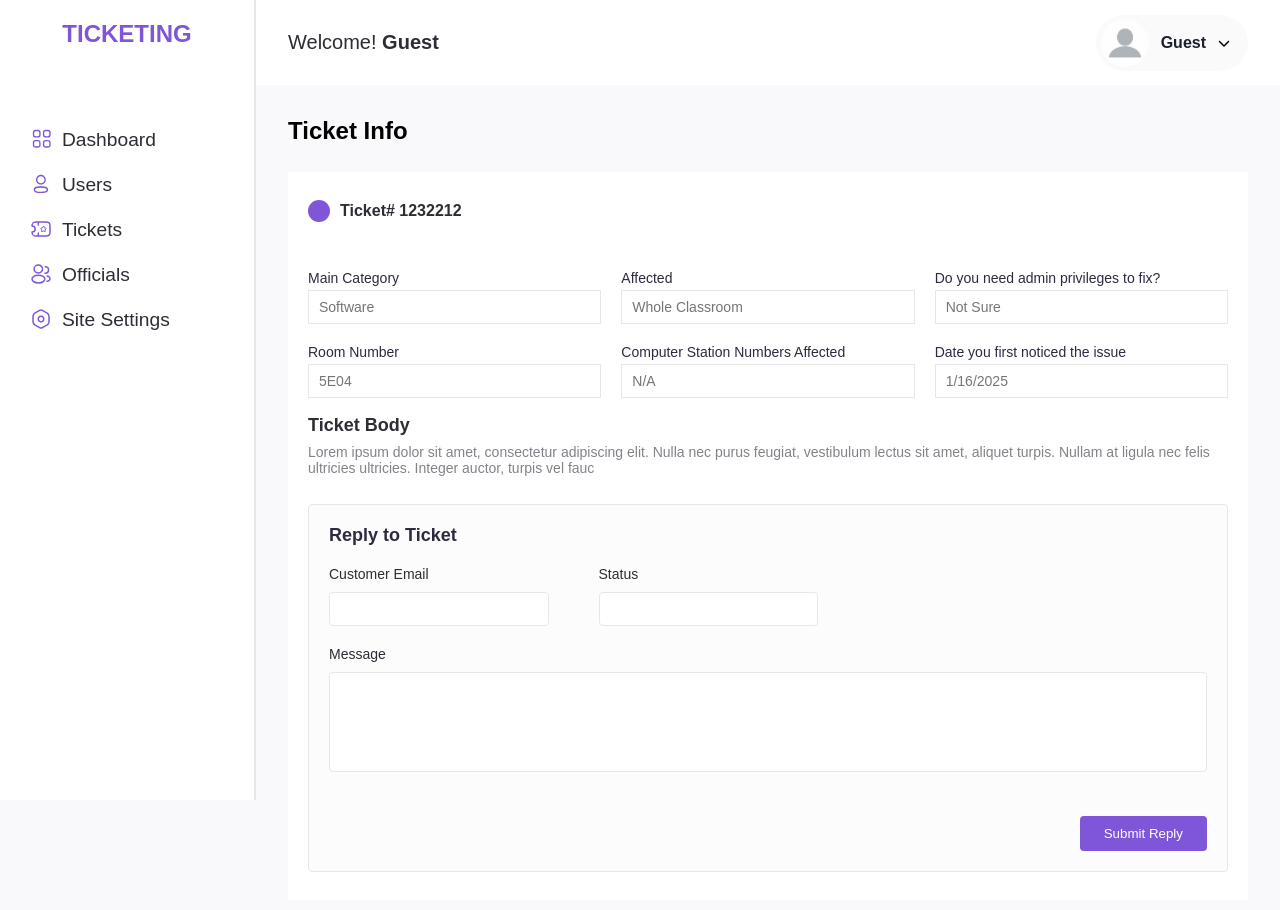
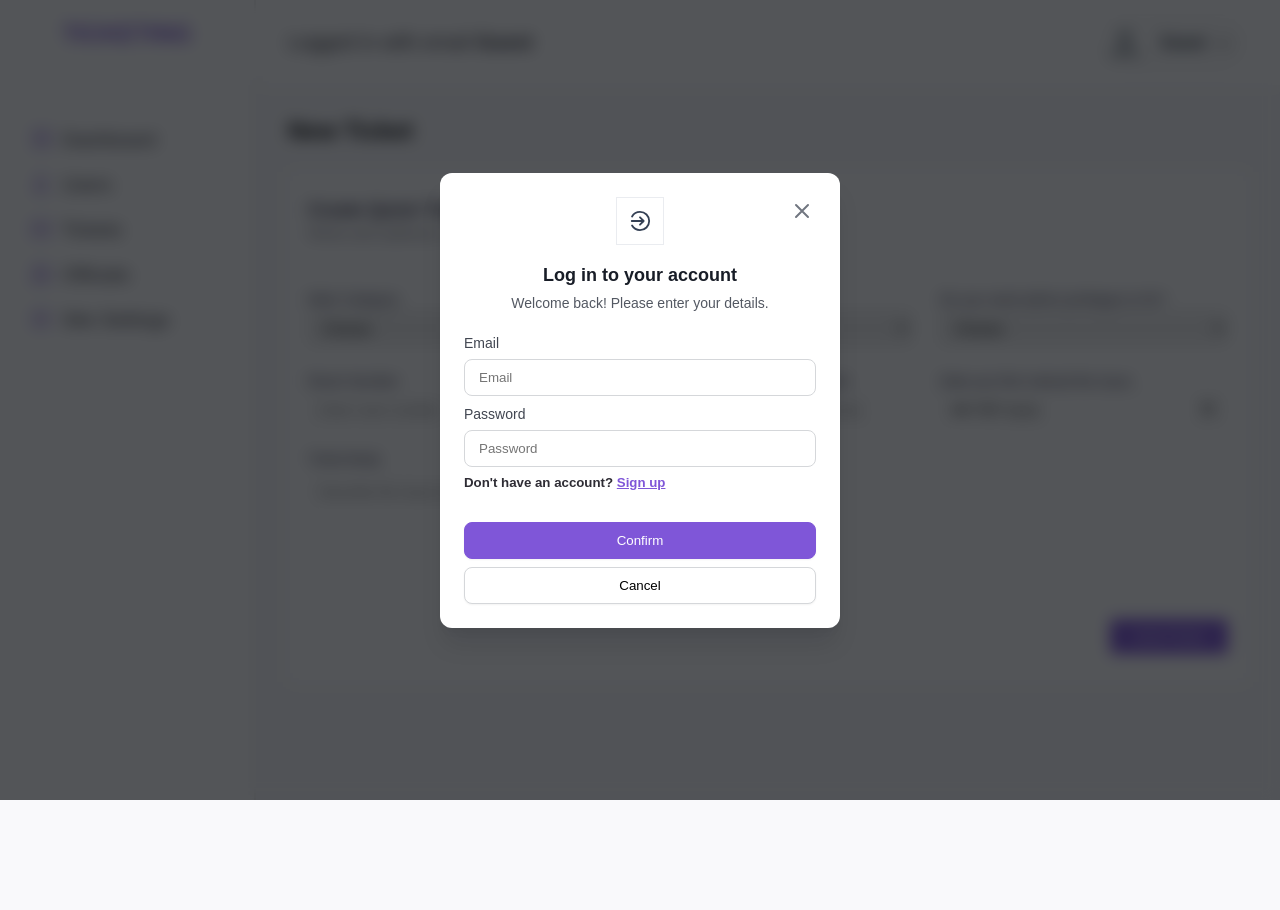
Before and after one commit to ravenivan/ticketing-system, a React (Vite) app: page /new-ticket in a window 1280 px wide. Shown: the top 910 px of the page. After the commit the page ends 800 px from the top, so only its background shows below. Built offline with nearby package versions, Linux system fonts and the light colour scheme; no server answers.

Commit message:
authenication finished

```diff
--- a/src/App.css
+++ b/src/App.css
@@ -120,6 +120,7 @@ body {
     background-color: #FAFAFA;
     border-radius: 9999px;
     padding: 12px 18px 12px 5px;
+    position: relative;
 }
 
 .topbar__frame {
@@ -142,6 +143,28 @@ body {
 
 .topbar-icon {
     height: 12px;
+    cursor: pointer;
+}
+
+.topbar__dropdown {
+    position: absolute;
+    top: 60px;
+    right: 4px;
+    width: 100px;
+    background-color: var(--theme-color);
+    z-index: 2222;
+    border: 1px solid black;
+    border-radius: 4px;
+    text-align: center;
+    padding: 4px 8px;
+}
+
+.topbar__dropdown__item {
+    color: #FFF;
+    font-size: 16px;
+    font-weight: 600;
+    letter-spacing: 0.5px;
+    cursor: pointer;
 }
 
 /* Dashboard */
@@ -246,6 +269,7 @@ body {
     align-items: center;
     border: none;
     color: #FFF;
+    cursor: pointer;
 }
 
 .dashboard-pagnition__page {
@@ -568,6 +592,21 @@ body {
     width: 100%;
 }
 
+.loginModal__signUp {
+    margin-top: 8px;
+    color: var(--dark-text);
+    text-align: start;
+    width: 100%;
+
+}
+
+.loginModal__signUp-button {
+    color: var(--theme-color);
+    font-weight: 600;
+    text-decoration: underline;
+    cursor: pointer;
+}
+
 .loginModal__button-confirm {
     width: 100%;
     padding: 10px 18px;
@@ -576,7 +615,8 @@ body {
     background-color: var(--theme-color);
     box-shadow: 0px 1px 2px 0px rgba(10, 13, 18, 0.05);
     color: #FFF;
-    margin-top: 16px;
+    margin-top: 32px;
+    cursor: pointer;
 }
 
 .loginModal__button-cancel {
@@ -586,7 +626,8 @@ body {
     border: 1px solid #D5D7DA;
     background: #FFF;
     box-shadow: 0px 1px 2px 0px rgba(10, 13, 18, 0.05);
-    margin-top: 4px;
+    margin-top: 8px;
+    cursor: pointer
 }
 
 .loginModal__x-button-wrapper {
@@ -685,6 +726,10 @@ body {
     line-height: 20px;
 }
 
+.signupModal__input__title-star {
+    color: red;
+}
+
 .signupModal__input__field {
     padding: 10px 14px;
     border-radius: 8px;
@@ -701,6 +746,20 @@ body {
     line-height: 20px;
 }
 
+.signupModal__login {
+    margin-top: 12px;
+    color: var(--dark-text);
+    text-align: start;
+    width: 100%;
+}
+
+.signupModal__login-button {
+    color: var(--theme-color);
+    font-weight: 600;
+    text-decoration: underline;
+    cursor: pointer;
+}
+
 .signupModal__button-confirm {
     width: 100%;
     padding: 10px 18px;
@@ -710,6 +769,7 @@ body {
     box-shadow: 0px 1px 2px 0px rgba(10, 13, 18, 0.05);
     color: #FFF;
     margin-top: 32px;
+    cursor: pointer
 }
 
 .signupModal__button-cancel {
@@ -720,6 +780,7 @@ body {
     background: #FFF;
     box-shadow: 0px 1px 2px 0px rgba(10, 13, 18, 0.05);
     margin-top: 8px;
+    cursor: pointer
 }
 
 .signupModal__x-button-wrapper {
--- a/src/App.jsx
+++ b/src/App.jsx
@@ -1,4 +1,4 @@
-import { useState } from 'react'
+import { useEffect, useState } from 'react'
 import reactLogo from './assets/react.svg'
 import viteLogo from '/vite.svg'
 import './App.css'
@@ -11,12 +11,27 @@ import LoginModal from './components/modals/LoginModal'
 import SignupModal from './components/modals/SignupModal'
 import { AppContext } from './AppContext'
 import TicketInfo from './components/TicketInfo'
+import { onAuthStateChanged } from 'firebase/auth'
+import { auth } from './firebase'
 
 function App() {
 
   const [user, setUser] = useState(null)
   const [showLoginModal, setShowLoginModal] = useState(false)
   const [showSignupModal, setShowSignupModal] = useState(false)
+
+  useEffect(() => {
+    onAuthStateChanged(auth, (user) => {
+      if (user) {
+        setUser(user)
+        setShowLoginModal(false)
+        setShowSignupModal(false)
+      } else {
+        setUser(null)
+        setShowLoginModal(true)
+      }
+    })
+  }, [])
 
   return (
     <AppContext.Provider value={{ user, setUser, showLoginModal, setShowLoginModal, showSignupModal, setShowSignupModal }}>
@@ -27,12 +42,12 @@ function App() {
             <Topbar />
             <Routes>
               <Route path='/' element={<Dashboard />} />
-              {/* <Route path='/new-ticket' element={<TicketScreen />} /> */}
-              <Route path='/new-ticket' element={<TicketInfo />} />
+              <Route path='/new-ticket' element={<TicketScreen />} />
+              <Route path='/:id' element={<TicketInfo />} />
             </Routes>
           </div>
-          {/* <LoginModal /> */}
-          {/* <SignupModal /> */}
+          { showLoginModal && <LoginModal /> }
+          { showSignupModal && <SignupModal /> }
         </div>
       </Router>
     </AppContext.Provider>
--- a/src/components/TicketInfo.jsx
+++ b/src/components/TicketInfo.jsx
@@ -1,58 +1,83 @@
-import React from 'react'
+import { collection, doc, getDoc, getDocs } from 'firebase/firestore'
+import React, { useEffect, useState } from 'react'
+import { useParams } from 'react-router-dom'
+import { db } from '../firebase'
 
-export default function
-  () {
+export default function () {
+
+  const { id } = useParams()
+  const [ticket, setTicket] = useState(null)
+
+  const fetchTicket = async (ticketId) => {
+    try {
+      const docRef = doc(db, "tickets", ticketId)
+      const docSnap = await getDoc(docRef);
+      setTicket(docSnap.data())
+      // return { id: docRef.id, ...docRef.data() }
+
+    } catch (error) {
+      console.error("Error fetching ticket", error)
+      throw error;
+    }
+  }
+
+  useEffect(() => {
+    fetchTicket(id)
+  }, [])
+
   return (
     <div className='ticketInfo-screen'>
       <h1 className="ticketInfo__title">Ticket Info</h1>
 
+      {
+        ticket ? (
           <div className="ticketInfo-card">
 
             <div className="ticketInfo-heading">
               <div className="ticket-condition"></div>
-          <h4 className="ticketInfo-id">Ticket# 1232212</h4>
+              <h4 className="ticketInfo-id">Ticket# {id}</h4>
             </div>
 
             <div className="ticketInfo-inputs">
               <div className="ticketInfo-info">
                 <h5 className="ticketInfo-info__title">Main Category</h5>
                 <div className="ticketInfo__input-container">
-              <h6 className="ticketInfo-info__input">Software</h6>
+                  <h6 className="ticketInfo-info__input">{ticket.mainCategory}</h6>
                 </div>
               </div>
 
               <div className="ticketInfo-info">
                 <h5 className="ticketInfo-info__title">Affected</h5>
                 <div className="ticketInfo__input-container">
-              <h6 className="ticketInfo-info__input">Whole Classroom</h6>
+                  <h6 className="ticketInfo-info__input">{ticket.affected}</h6>
                 </div>
               </div>
 
               <div className="ticketInfo-info">
                 <h5 className="ticketInfo-info__title">Do you need admin privileges to fix?</h5>
                 <div className="ticketInfo__input-container">
-              <h6 className="ticketInfo-info__input">Not Sure</h6>
+                  <h6 className="ticketInfo-info__input">{ticket.privilege}</h6>
                 </div>
               </div>
 
               <div className="ticketInfo-info">
                 <h5 className="ticketInfo-info__title">Room Number</h5>
                 <div className="ticketInfo__input-container">
-              <h6 className="ticketInfo-info__input">5E04</h6>
+                  <h6 className="ticketInfo-info__input">{ticket.roomNumber}</h6>
                 </div>
               </div>
 
               <div className="ticketInfo-info">
                 <h5 className="ticketInfo-info__title">Computer Station Numbers Affected</h5>
                 <div className="ticketInfo__input-container">
-              <h6 className="ticketInfo-info__input">N/A</h6>
+                  <h6 className="ticketInfo-info__input">{ticket.numbersAffected}</h6>
                 </div>
               </div>
 
               <div className="ticketInfo-info">
                 <h5 className="ticketInfo-info__title">Date you first noticed the issue</h5>
                 <div className="ticketInfo__input-container">
-              <h6 className="ticketInfo-info__input">1/16/2025</h6>
+                  <h6 className="ticketInfo-info__input">{ticket.dateNoticed}</h6>
                 </div>
               </div>
 
@@ -61,7 +86,7 @@ export default function
 
             <div className="ticketInfo__description-container">
               <h5 className="ticketInfo__description-title">Ticket Body</h5>
-          <p className="ticketInfo__description">Lorem ipsum dolor sit amet, consectetur adipiscing elit. Nulla nec purus feugiat, vestibulum lectus sit amet, aliquet turpis. Nullam at ligula nec felis ultricies ultricies. Integer auctor, turpis vel fauc</p>
+              <p className="ticketInfo__description">{ticket.description}</p>
             </div>
 
             <div className="ticketInfo-replyCard">
@@ -87,6 +112,12 @@ export default function
               </button>
             </div>
           </div>
+        ) : (
+          <div className="ticketInfo__empty">
+            No ticket available
+          </div>
+        )
+      }
 
 
     </div>
--- a/src/components/Topbar.jsx
+++ b/src/components/Topbar.jsx
@@ -1,24 +1,59 @@
-import React from 'react'
+import React, { useContext, useEffect, useState } from 'react'
 import Profile from '../assets/topbar/profile.jpg'
 import { FontAwesomeIcon } from '@fortawesome/react-fontawesome'
 import { faChevronDown } from '@fortawesome/free-solid-svg-icons'
+import { AppContext } from '../AppContext'
+import { signOut } from 'firebase/auth'
+import { auth } from '../firebase'
+import toast, { Toaster } from 'react-hot-toast'
 
 export default function
   () {
+
+  const [isOpen, setIsOpen] = useState(false)
+
+  const { user, setUser } = useContext(AppContext)
+
+  const handleLogout = () => {
+    setIsOpen(false)
+    toast.success('Logged out successfully')
+    setTimeout(() => {
+      signOut(auth)
+      setUser(null)
+    }, 2000)
+  }
+
+  useEffect(() => {
+    console.log(isOpen)
+  }, [isOpen])
+
   return (
     <div className='topbar'>
+      <Toaster />
       <h3 className="topbar__text">
-        Welcome! <span className="bold">Guest</span>
+        Logged in with email <span className="bold">{user ? user.email : "Guest"}</span>
       </h3>
 
       <div className="topbar__user">
 
         <div className="topbar__frame">
           <img src={Profile} alt="Profile Picture" className="topbar__frame__profile" />
-          <div className="topbar__frame__text">Guest</div>
+          <div className="topbar__frame__text">{user ? user.email.split("@")[0] : "Guest"}</div>
         </div>
 
-        <FontAwesomeIcon icon={faChevronDown} className='topbar-icon' />
+        <FontAwesomeIcon onClick={() => setIsOpen(!isOpen)} icon={faChevronDown} className='topbar-icon' />
+
+        {
+          isOpen && (
+            <div className="topbar__dropdown">
+              <div className="topbar__dropdown__item"
+                onClick={handleLogout}
+              >
+                Logout
+              </div>
+            </div>
+          )
+        }
       </div>
     </div>
   )
--- a/src/components/modals/LoginModal.jsx
+++ b/src/components/modals/LoginModal.jsx
@@ -1,10 +1,39 @@
-import React from 'react'
+import React, { useContext, useState } from 'react'
 import XButton from '../../assets/login/x-button.svg'
 import LoginIcon from '../../assets/login/login-icon.svg'
+import { signInWithEmailAndPassword } from 'firebase/auth'
+import { AppContext } from '../../AppContext'
+import toast, { Toaster } from 'react-hot-toast'
+import { auth } from '../../firebase'
 
 export default function () {
+
+  const { setUser, setShowLoginModal, setShowSignupModal } = useContext(AppContext)
+
+  const [email, setEmail] = useState('')
+  const [password, setPassword] = useState('')
+
+  const signIn = () => {
+    signInWithEmailAndPassword(auth, email, password)
+      .then((userCredential) => {
+        const user = userCredential.user;
+        console.log(user)
+        toast.success('Logged in successfully')
+        // setTimeout(() => {
+        setUser(user)
+        // }, 2000)
+      })
+      .catch((error) => {
+        const errorCode = error.code;
+        const errorMessage = error.message;
+        console.log(errorMessage)
+        toast.error('Error logging in')
+      });
+  }
+
   return (
     <div className='loginModal-screen'>
+      <Toaster />
       <div className="loginModal">
         <div className="loginModal__icon-wrapper">
           <img src={LoginIcon} alt="" className="loginModal__icon" />
@@ -16,15 +45,34 @@ export default function () {
         <form className="loginModal__form">
           <div className="loginModal__input">
             <h4 className="loginModal__input__title">Email</h4>
-            <input type="email" className="loginModal__input__field" placeholder='Email' />
+            <input type="email" className="loginModal__input__field" placeholder='Email'
+              onChange={(e) => setEmail(e.target.value)}
+            />
           </div>
           <div className="loginModal__input">
             <h4 className="loginModal__input__title">Password</h4>
-            <input type="password" className="loginModal__input__field" placeholder='Password' />
+            <input type="password" className="loginModal__input__field" placeholder='Password'
+              onChange={(e) => setPassword(e.target.value)}
+            />
           </div>
-          <button className="loginModal__button-confirm">Confirm</button>
-          <button className="loginModal__button-cancel">Cancel</button>
+
+
         </form>
+
+        <h5 className="loginModal__signUp">
+          Don't have an account? <span className="loginModal__signUp-button" onClick={() => {
+            setShowLoginModal(false)
+            setShowSignupModal(true)
+          }}>Sign up</span>
+        </h5>
+
+        <button className="loginModal__button-confirm"
+          onClick={signIn}
+        >
+          Confirm
+        </button>
+        <button className="loginModal__button-cancel">Cancel</button>
+
 
         <div className="loginModal__x-button-wrapper">
           <img src={XButton} alt="" className="loginModal__x-button" />
--- a/src/components/modals/SignupModal.jsx
+++ b/src/components/modals/SignupModal.jsx
@@ -1,30 +1,36 @@
-import React, { useState } from 'react'
+import React, { useContext, useState } from 'react'
 import SignupIcon from '../../assets/signup/signup-icon.svg'
 import XButton from '../../assets/login/x-button.svg'
+import { AppContext } from '../../AppContext'
+import { createUserWithEmailAndPassword } from 'firebase/auth'
+import toast, { Toaster } from 'react-hot-toast'
+import { auth } from '../../firebase'
 
 export default function SignupModal() {
 
-  const [name, setName] = useState('')
+  const { setUser, setShowSignupModal, setShowLoginModal } = useContext(AppContext)
+
   const [email, setEmail] = useState('')
   const [password, setPassword] = useState('')
 
-  const authCreateAccountWithEmail = () => {
+  const createUser = () => {
     console.log("Sign up with email and password")
-    const email = emailInputEl.value
-    const password = passwordInputEl.value
-    console.log(email)
     createUserWithEmailAndPassword(auth, email, password)
       .then((userCredential) => {
         const user = userCredential.user;
         console.log(user)
+        toast.success('Account created successfully')
+        setUser(user)
       })
       .catch((error) => {
         console.error(error)
+        toast.error('Error creating account')
       });
   }
 
   return (
     <div className='signupModal-screen'>
+      <Toaster />
       <div className="signupModal">
         <div className="signupModal__icon-wrapper">
           <img src={SignupIcon} alt="" className="signupModal__icon" />
@@ -36,20 +42,14 @@ export default function SignupModal() {
         </div>
 
         <div className="signupModal__form">
-          {/* <div className="signupModal__input">
-            <h4 className="signupModal__input__title">Name*</h4>
-            <input type="text" className="signupModal__input__field" placeholder='Name'
-              onChange={(e) => setName(e.target.value)}
-            />
-          </div> */}
           <div className="signupModal__input">
-            <h4 className="signupModal__input__title">Email*</h4>
+            <h4 className="signupModal__input__title">Email<span className='signupModal__input__title-star'>*</span></h4>
             <input type="email" className="signupModal__input__field" placeholder='Email'
               onChange={(e) => setEmail(e.target.value)}
             />
           </div>
           <div className="signupModal__input">
-            <h4 className="signupModal__input__title">Password*</h4>
+            <h4 className="signupModal__input__title">Password<span className='signupModal__input__title-star'>*</span></h4>
             <input type="password" className="signupModal__input__field" placeholder='Create a password'
               onChange={(e) => setPassword(e.target.value)}
             />
@@ -57,7 +57,18 @@ export default function SignupModal() {
           </div>
         </div>
 
-        <button className="signupModal__button-confirm">Confirm</button>
+        <h5 className="signupModal__login">
+          Already have an account? <span className="signupModal__login-button" onClick={() => {
+            setShowSignupModal(false)
+            setShowLoginModal(true)
+          }}>Log in</span>
+        </h5>
+
+        <button className="signupModal__button-confirm"
+          onClick={createUser}
+        >
+          Confirm
+        </button>
         <button className="signupModal__button-cancel">Cancel</button>
 
         <div className="signupModal__x-button-wrapper">
--- a/src/components/ui/TicketCard.jsx
+++ b/src/components/ui/TicketCard.jsx
@@ -1,5 +1,6 @@
 import React from 'react'
 import Profile from '../../assets/topbar/profile.jpg'
+import { Link } from 'react-router-dom';
 
 export default function ({ ticket }) {
 
@@ -34,7 +35,9 @@ export default function ({ ticket }) {
           <img src={Profile} alt="" className="ticket-user-profile" />
           <h4 className="ticket-user-name">Guest 2</h4>
         </div>
-        <div className="ticket-open">Open Ticket</div>
+        <Link to={`/${ticket.id}`} className='ticket-open'>
+          Open Ticket
+        </Link>
       </div>
     </div>
   )
--- a/src/firestoreServices.js
+++ b/src/firestoreServices.js
@@ -35,6 +35,7 @@ export const fetchTickets = async () => {
   }
 }
 
+
 // export const fetchTickets = async (pageSize) => {
 //   try {
 //     let q = query(collection(db, "tickets"), orderBy('createdAt', 'desc'), limit(pageSize));
```
Lines whose indentation alone changed are shown as unchanged.
